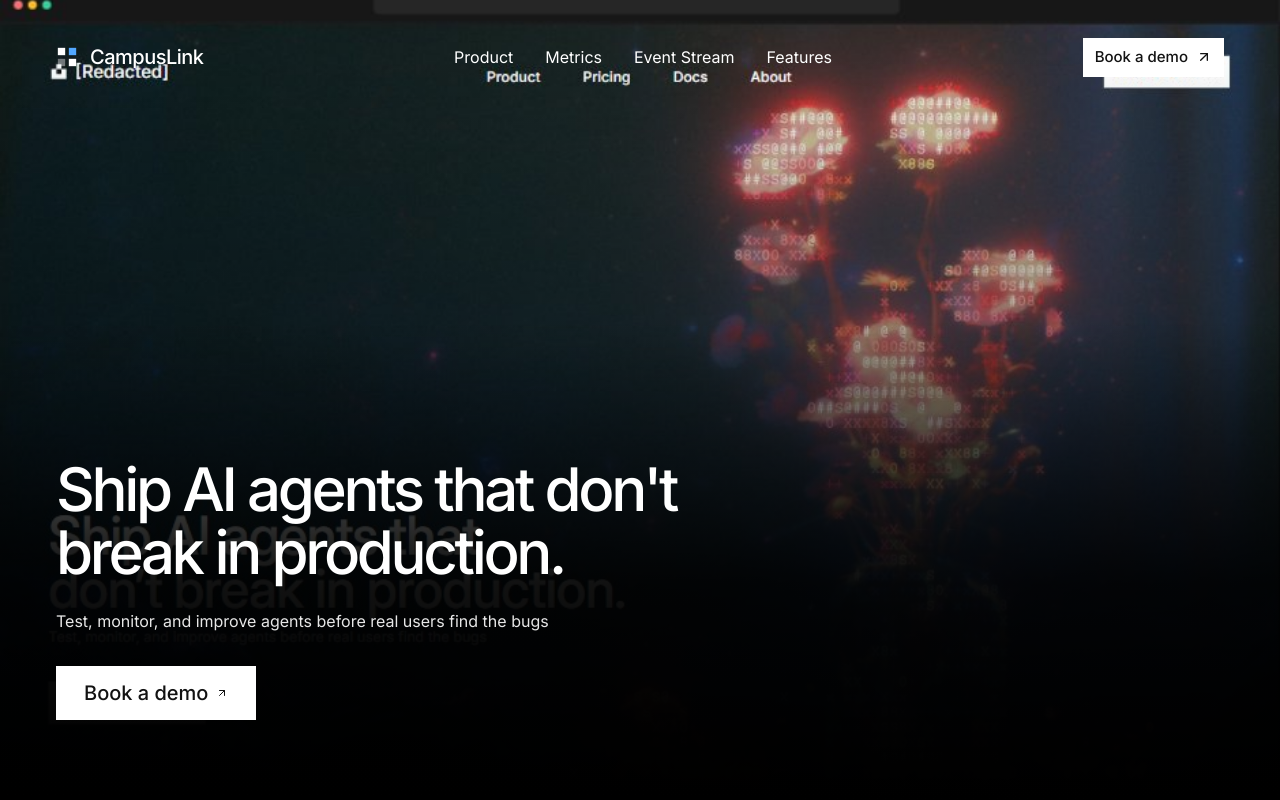
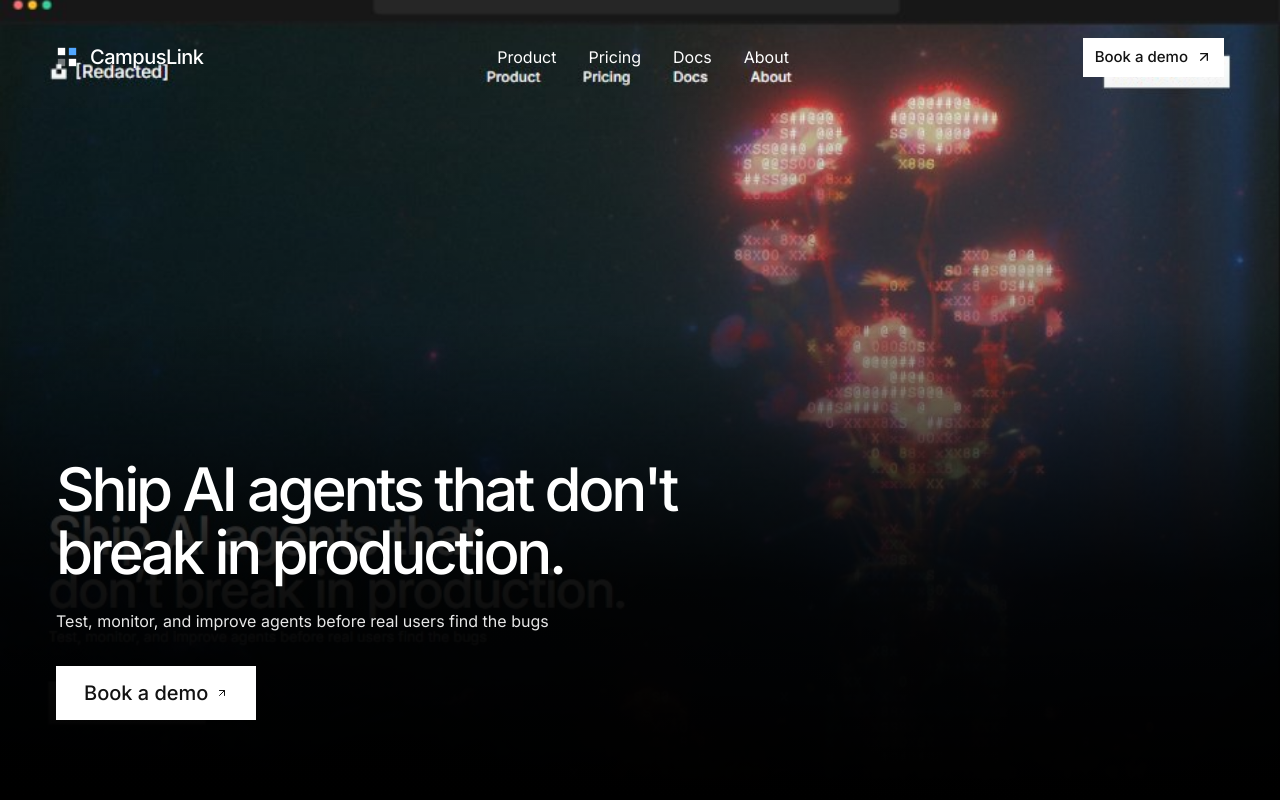
Before and after one commit to Lokeswarpj/First_Commit, a Next.js app in the folder frontend/: page / in a window 1280 px wide. Shown: the top 800 px of the page. Built offline with nearby package versions, Linux system fonts and the light colour scheme.

Commit message:
style: align navigation links and demo CTAs strictly with reference prompt

```diff
--- a/frontend/app/page.tsx
+++ b/frontend/app/page.tsx
@@ -96,7 +96,7 @@ export default function Home() {
 
             <div className="pt-2">
               <Link
-                href="#event-stream"
+                href="/login"
                 className="btn-square text-[20px] px-7 py-3"
               >
                 <span>Book a demo</span>
--- a/frontend/components/Header.tsx
+++ b/frontend/components/Header.tsx
@@ -33,35 +33,35 @@ export const Header: React.FC = () => {
         {/* Center: Desktop Nav */}
         <nav className="hidden md:flex items-center gap-8 text-[16px] text-white font-normal">
           <Link
-            href="#product"
+            href="#metrics"
             className="hover:text-[#52a8ff] transition-colors"
           >
             Product
           </Link>
           <Link
-            href="#metrics"
+            href="#bento"
             className="hover:text-[#52a8ff] transition-colors"
           >
-            Metrics
+            Pricing
           </Link>
           <Link
             href="#event-stream"
             className="hover:text-[#52a8ff] transition-colors"
           >
-            Event Stream
+            Docs
           </Link>
           <Link
-            href="#bento"
+            href="/login"
             className="hover:text-[#52a8ff] transition-colors"
           >
-            Features
+            About
           </Link>
         </nav>
 
         {/* Right: CTA & Mobile Hamburger */}
         <div className="flex items-center gap-4">
           <Link
-            href="#demo"
+            href="/login"
             className="btn-square px-[12px] py-[8px] text-[14px] sm:text-[15px]"
           >
             <span>Book a demo</span>
@@ -93,32 +93,32 @@ export const Header: React.FC = () => {
           </button>
 
           <Link
-            href="#product"
+            href="#metrics"
             onClick={() => setMobileMenuOpen(false)}
             className="text-2xl font-medium text-white hover:text-[#52a8ff]"
           >
             Product
           </Link>
           <Link
-            href="#metrics"
+            href="#bento"
             onClick={() => setMobileMenuOpen(false)}
             className="text-2xl font-medium text-white hover:text-[#52a8ff]"
           >
-            Metrics
+            Pricing
           </Link>
           <Link
             href="#event-stream"
             onClick={() => setMobileMenuOpen(false)}
             className="text-2xl font-medium text-white hover:text-[#52a8ff]"
           >
-            Event Stream
+            Docs
           </Link>
           <Link
-            href="#bento"
+            href="/login"
             onClick={() => setMobileMenuOpen(false)}
             className="text-2xl font-medium text-white hover:text-[#52a8ff]"
           >
-            Features
+            About
           </Link>
           <Link
             href="#demo"
```
